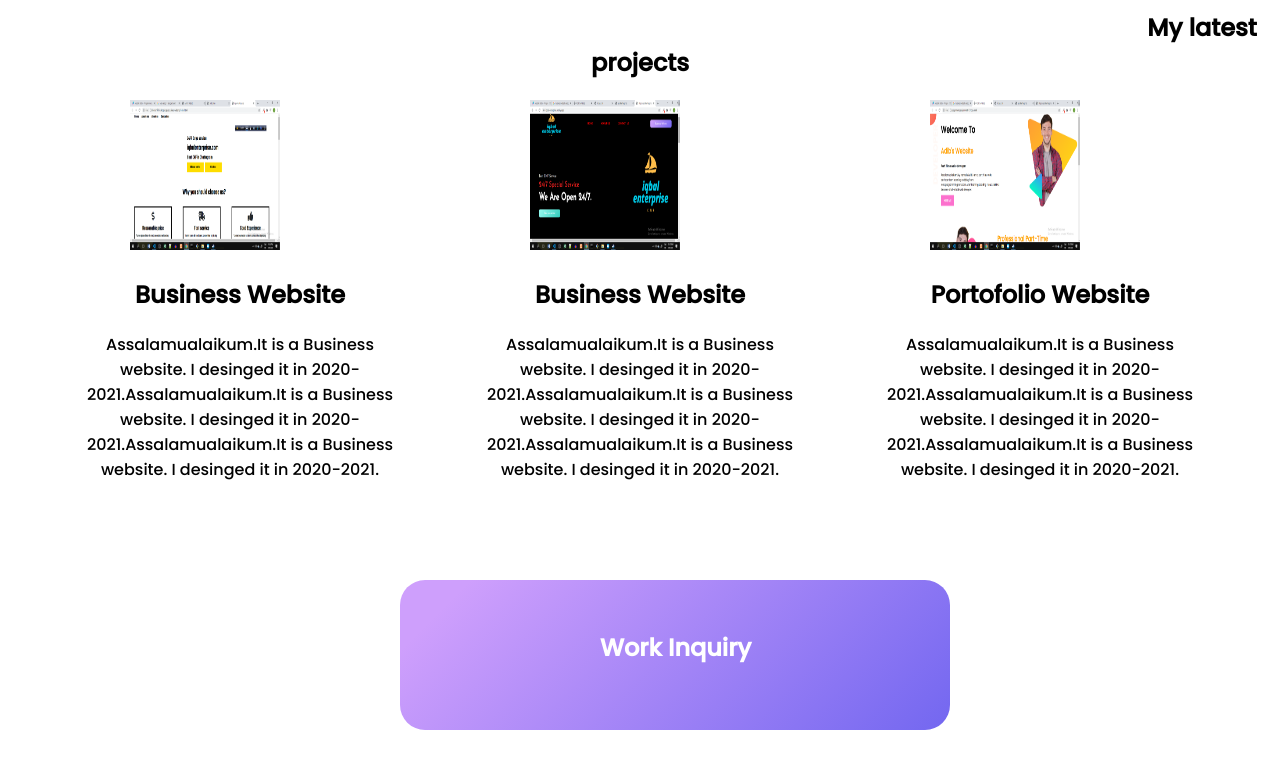
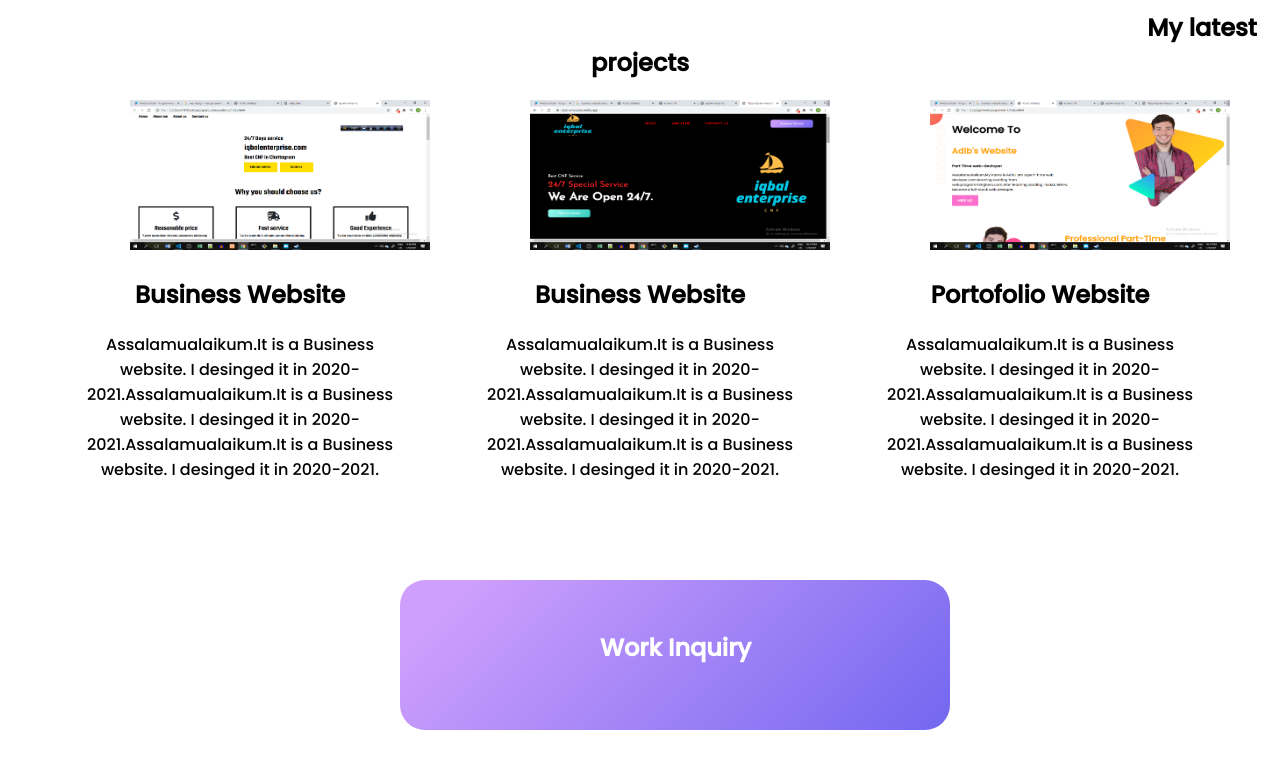
Before and after one commit to adib-alt/as-1.trial, a plain HTML site: page index.html in a window 1280 px wide. Shown: the part 1110-1878 px from the top of the page. Drawn offline with Linux system fonts and the light colour scheme.

Commit message:
portofolio

```diff
--- a/index.html
+++ b/index.html
@@ -42,7 +42,7 @@
 <section class="projects">
     <h1 style="text-align: center;">My latest projects</h1>
     <div  class="project-area">
-<img style="width:150px;height:150px;" src="images/project-1.png" alt="">
+<img style="width:300px;height:150px;" src="images/project-1.png" alt="">
 <h2 style="text-align: center;">Business Website</h2>
 <p >Assalamualaikum.It is a Business website.
     I desinged it in 2020-2021.Assalamualaikum.It is a Business website.
@@ -51,7 +51,7 @@
 </p>
     </div>
     <div class="project-area">
-        <img style="width:150px;height:150px;" src="images/project-2.png" alt="">
+        <img style="width:300px;height:150px;" src="images/project-2.png" alt="">
         <h2 style="text-align: center;">Business Website</h2>
         <p >Assalamualaikum.It is a Business website.
             I desinged it in 2020-2021.Assalamualaikum.It is a Business website.
@@ -60,7 +60,7 @@
         </p>
             </div>
             <div  class="project-area">
-                <img style="width:150px;height:150px;" src="images/project-3.png" alt="">
+                <img style="width:300px;height:150px;"   src="images/project-3.png" alt="">
                 <h2 style="text-align: center;">Portofolio Website</h2>
                 <p >Assalamualaikum.It is a Business website.
                     I desinged it in 2020-2021.Assalamualaikum.It is a Business website.
```
